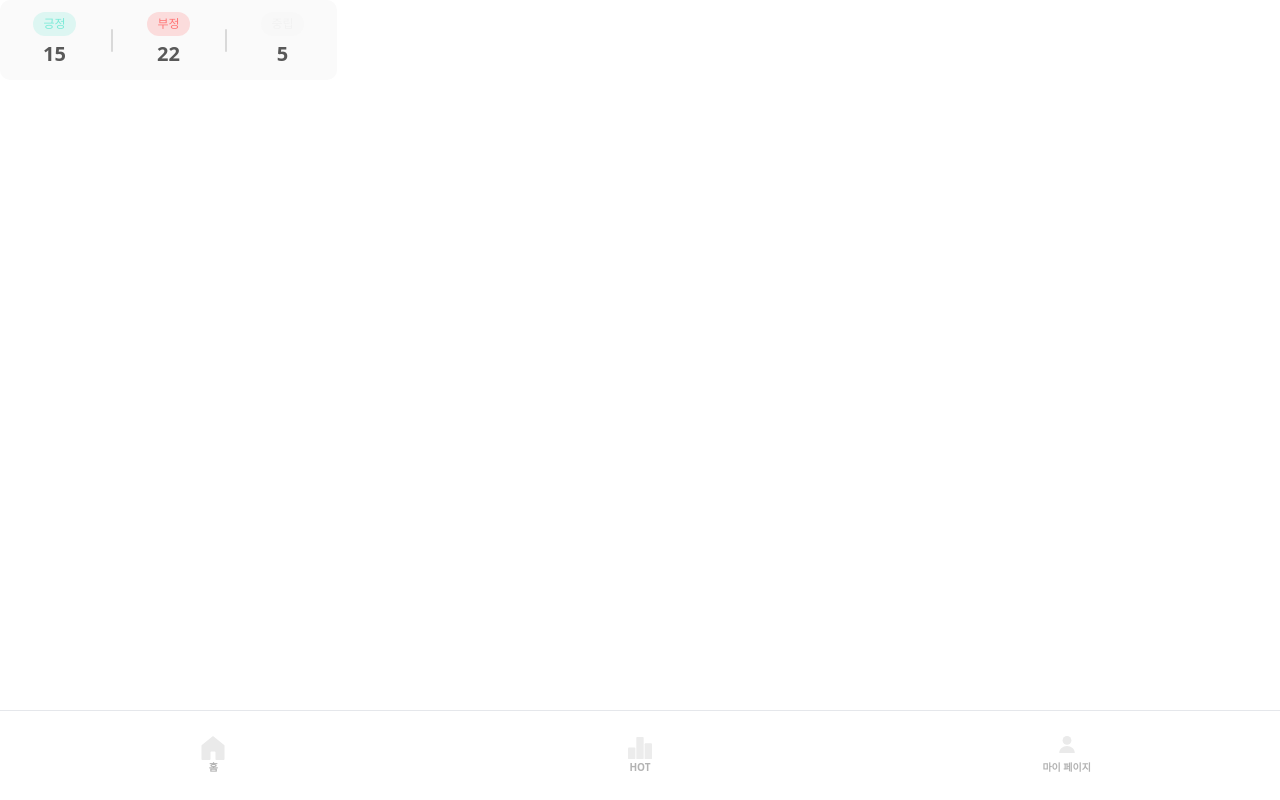
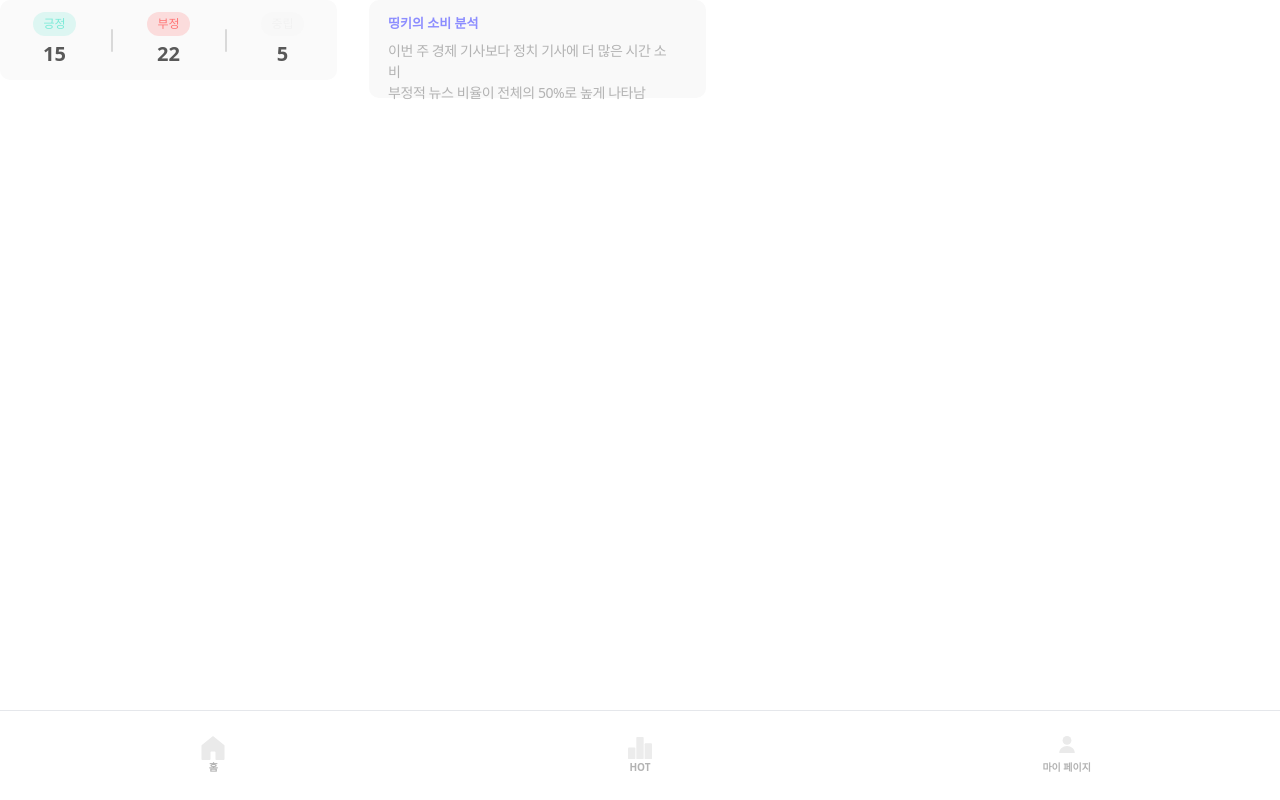
Before and after one commit to 9oormthon-univ/2025_SEASONTHON_TEAM_46_FE, a React (Vite) app: page /report in a window 1280 px wide. Built offline with nearby package versions, Linux system fonts and the light colour scheme.

Commit message:
feat: 소비분석 요약 컴포넌트 구현

```diff
--- a/dev-dist/sw.js
+++ b/dev-dist/sw.js
@@ -83,7 +83,7 @@ define(["./workbox-86c9b217"], function (workbox) {
     [
       {
         url: "index.html",
-        revision: "0.d0nfsvhu50g",
+        revision: "0.1ohh9fdjjgo",
       },
     ],
     {},
--- /dev/null
+++ b/src/components/report/SummaryBar.tsx
@@ -0,0 +1,28 @@
+type SummaryBarProps = {
+  lines: string[];
+  className?: string;
+};
+
+export default function SummaryBar({ lines, className = "" }: SummaryBarProps) {
+  return (
+    <div
+      className={[
+        "h-[98px] w-[337px] flex-shrink-0 rounded-[10px] bg-[#F9F9F9]",
+        "px-[19px] pb-4 pt-[14px]",
+        className,
+      ].join(" ")}
+    >
+      <h3 className="text-[13px] font-bold leading-[18.2px] text-[#7F81FF]/90">
+        띵키의 소비 분석
+      </h3>
+
+      <p className="mt-[8px] w-[289px] text-[14px] font-medium leading-[21px] text-[#B3B3B3] [letter-spacing:-0.42px]">
+        {lines.map((line, i) => (
+          <span key={i} className="block">
+            {line}
+          </span>
+        ))}
+      </p>
+    </div>
+  );
+}
--- a/src/pages/ReportPage.tsx
+++ b/src/pages/ReportPage.tsx
@@ -1,9 +1,16 @@
 import NewsSentimentBar from "../components/report/NewsSentimentBar";
+import SummaryBar from "../components/report/SummaryBar";
 
 export default function ReportPage() {
   return (
-    <div>
+    <div className="flex gap-8">
       <NewsSentimentBar />
+      <SummaryBar
+        lines={[
+          "이번 주 경제 기사보다 정치 기사에 더 많은 시간 소비",
+          "부정적 뉴스 비율이 전체의 50%로 높게 나타남",
+        ]}
+      />
     </div>
   );
 }
```
